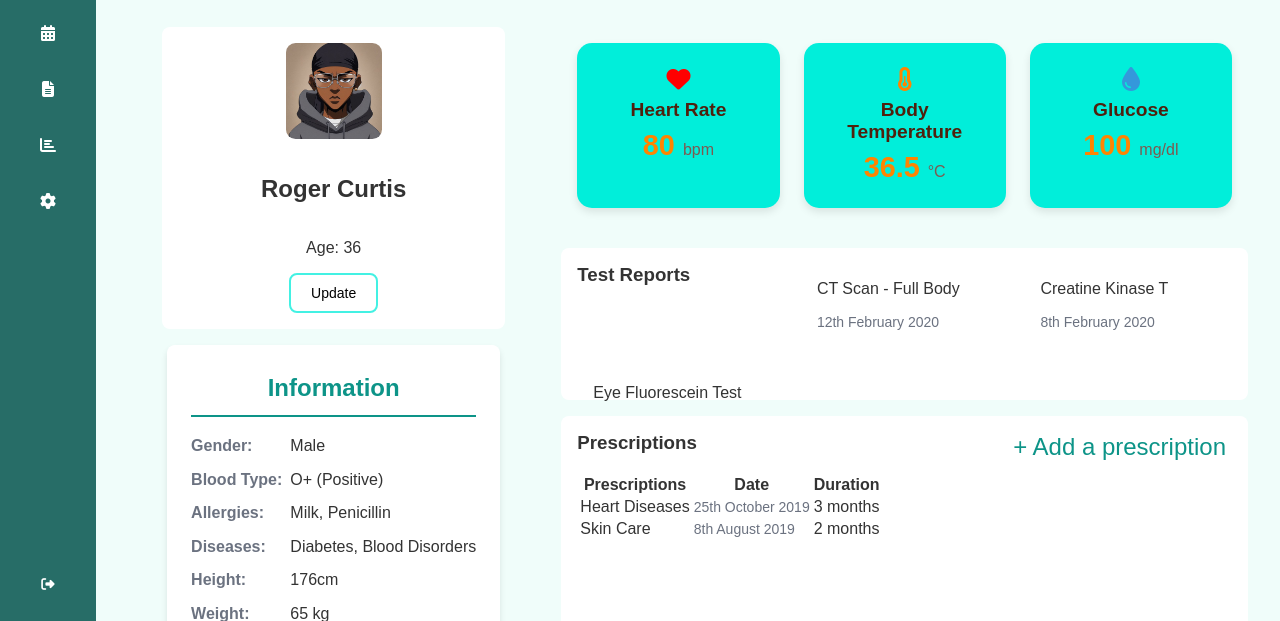
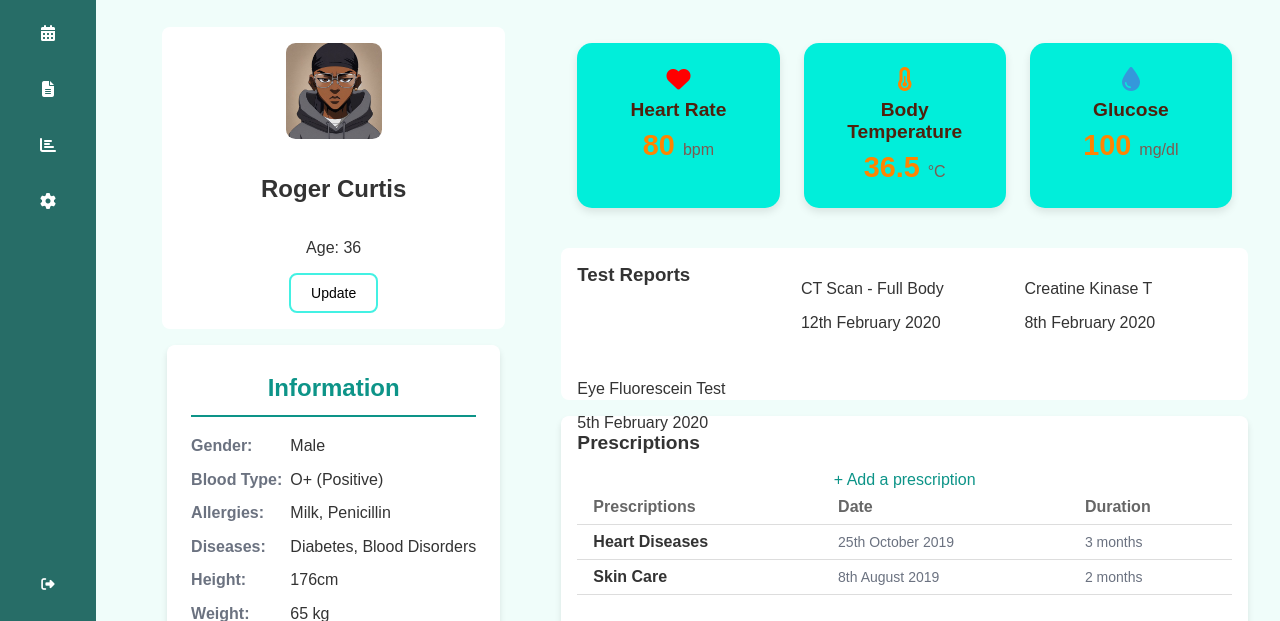
Before and after one commit to Popeaura/Telemedicine, a website: page patient Dashboard.html in a window 1280 px wide. Shown: the part 179-800 px from the top of the page. Drawn offline with Linux system fonts and the light colour scheme.

Commit message:
I added my modified projec's folder

```diff
--- a/P-dash.css
+++ b/P-dash.css
@@ -312,52 +312,60 @@ button:hover{
 .info-card dt {
     color: var(--muted-color);
 }
-
- .prescriptions {
+.prescriptions {
     background-color: var(--card-bg);
     border-radius: 8px;
     padding: 1rem;
     margin-bottom: 1rem;
+    font-family: Arial, sans-serif;
+    box-shadow: 0 4px 6px rgba(0, 0, 0, 0.1);
+    min-height:300px;
 }
 
-.report, .prescription {
-    display: flex;
-    align-items: center;
-    gap: 1rem;
-    margin-bottom: 0.5rem;
+.prescriptions h3 {
+    margin-bottom: 1rem;
+    font-size: 1.2rem;
 }
 
-.report i, .prescription i {
-    font-size: 1.5rem;
+.add-prescription {
+    background: none;
+    border: none;
+    font-size: 1rem;
     color: var(--primary-color);
+    cursor: pointer;
+    text-align: center;
+    margin: 0 auto;
+    display: block;
 }
 
-.date {
+.prescription-table {
+    width: 100%;
+    border-collapse: collapse;
+}
+
+.prescription-table th,
+.prescription-table td {
+    padding: 0.5rem 1rem;
+    text-align: left;
+    border-bottom: 1px solid #ddd;
+}
+
+.prescription-table th {
+    font-weight: bold;
+    color: #666;
+}
+
+.prescription-table .title {
+    font-weight: bold;
+    color: #333;
+}
+
+.prescription-table .date,
+.prescription-table .duration {
     color: var(--muted-color);
     font-size: 0.875rem;
 }
 
-.prescriptions {
-    position: relative;
-    height: 35vh;
-}
-
-.add-prescription {
-    position: absolute;
-    top: 1rem;
-    right: 1rem;
-    background: none;
-    border: none;
-    font-size: 1.5rem;
-    color: var(--primary-color);
-    cursor: pointer;
-}
-
-.prescription {
-    display: grid;
-    grid-template-columns: 1fr 1fr 1fr;
-    gap: 1rem;
-}
 
 
 @media (max-width: 768px) {
```
